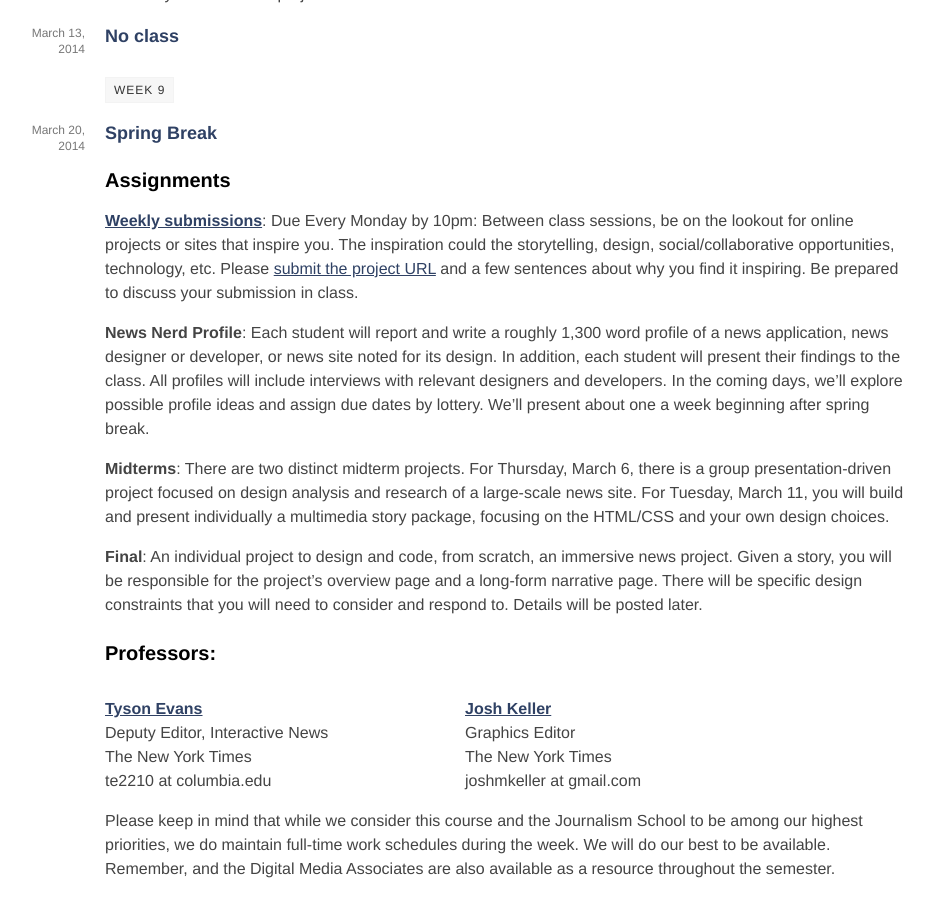
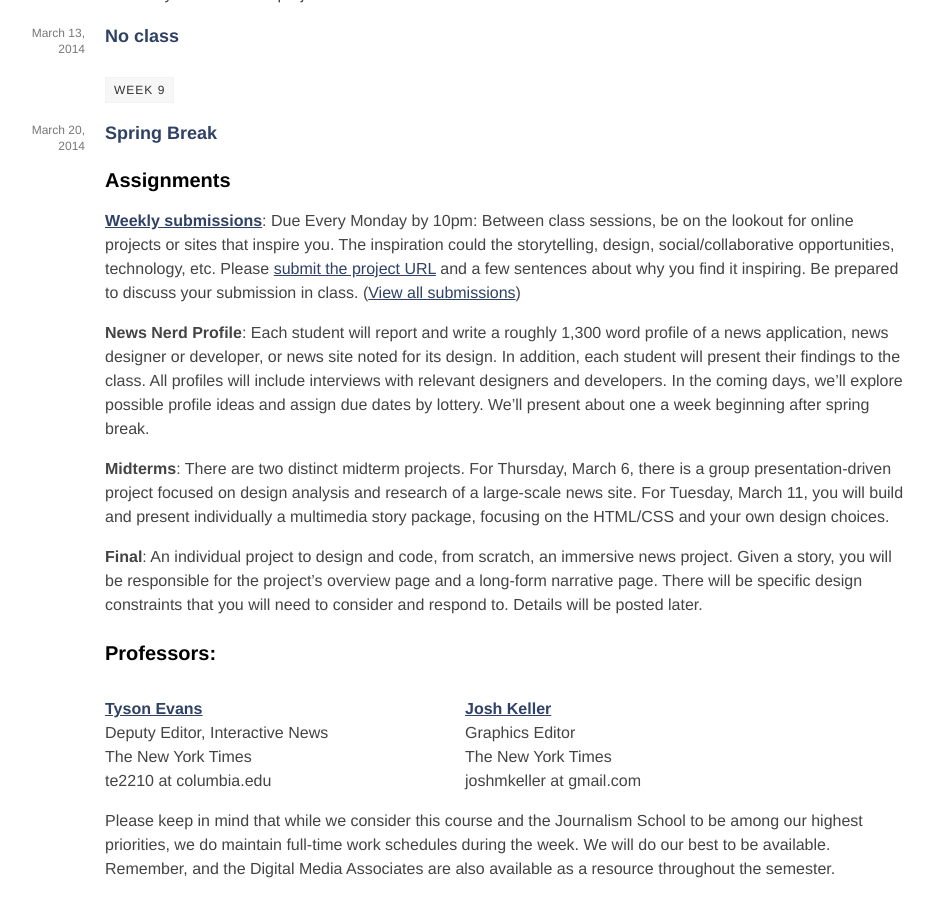
Before and after one commit to tysone/2014-columbia, a Jekyll site: the page built from index.html, in a window 1280 px wide and 900 px high, scrolled down 1745 px. Shown: the whole window, without its empty margins (175-1109 px from the left). Built offline with Jekyll 4.4.1, drawn with Linux system fonts in a browser that asks for light colours.

Commit message:
link to view weekly submissions

```diff
--- a/index.html
+++ b/index.html
@@ -46,7 +46,7 @@ title: Interactive Design - Spring 2014
 <a name="assignments"></a><h2>Assignments</h2>
 
 <div class="assignment">
-	<p><strong><a href="https://docs.google.com/spreadsheet/viewform?formkey=dHJoRl82OXVFRkNxaFp0MGxlTFR1dXc6MA#gid=0">Weekly submissions</a></strong>: Due Every Monday by 10pm: Between class sessions, be on the lookout for online projects or sites that inspire you. The inspiration could the storytelling, design, social/collaborative opportunities, technology, etc. Please <a href="https://docs.google.com/spreadsheet/viewform?formkey=dHJoRl82OXVFRkNxaFp0MGxlTFR1dXc6MA#gid=0">submit the project URL</a> and a few sentences about why you find it inspiring. Be prepared to discuss your submission in class. </p>
+	<p><strong><a href="https://docs.google.com/spreadsheet/viewform?formkey=dHJoRl82OXVFRkNxaFp0MGxlTFR1dXc6MA#gid=0">Weekly submissions</a></strong>: Due Every Monday by 10pm: Between class sessions, be on the lookout for online projects or sites that inspire you. The inspiration could the storytelling, design, social/collaborative opportunities, technology, etc. Please <a href="https://docs.google.com/spreadsheet/viewform?formkey=dHJoRl82OXVFRkNxaFp0MGxlTFR1dXc6MA#gid=0">submit the project URL</a> and a few sentences about why you find it inspiring. Be prepared to discuss your submission in class. (<a href="https://docs.google.com/spreadsheet/ccc?key=0AgLbedqO2zU0dHJoRl82OXVFRkNxaFp0MGxlTFR1dXc&usp=sharing">View all submissions</a>)</p>
 </div>
 
 <div class="assignment">
```
